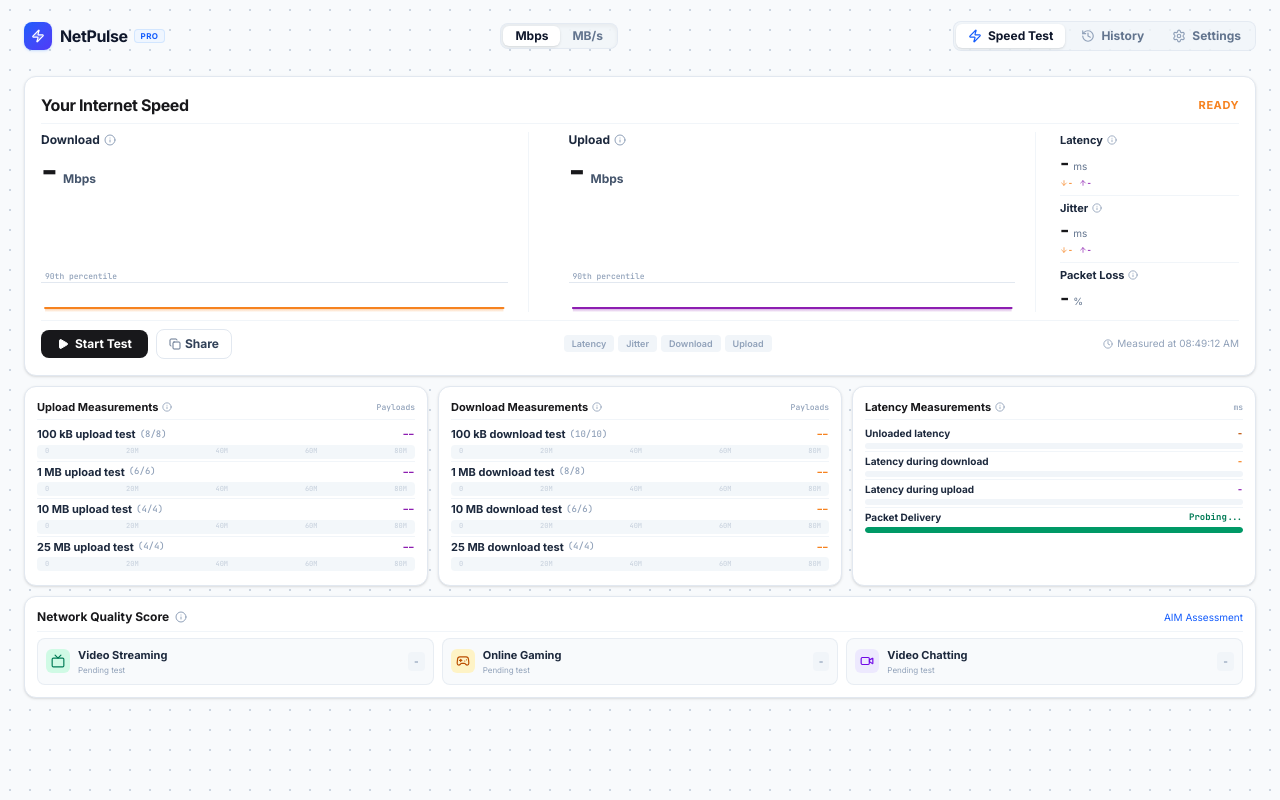
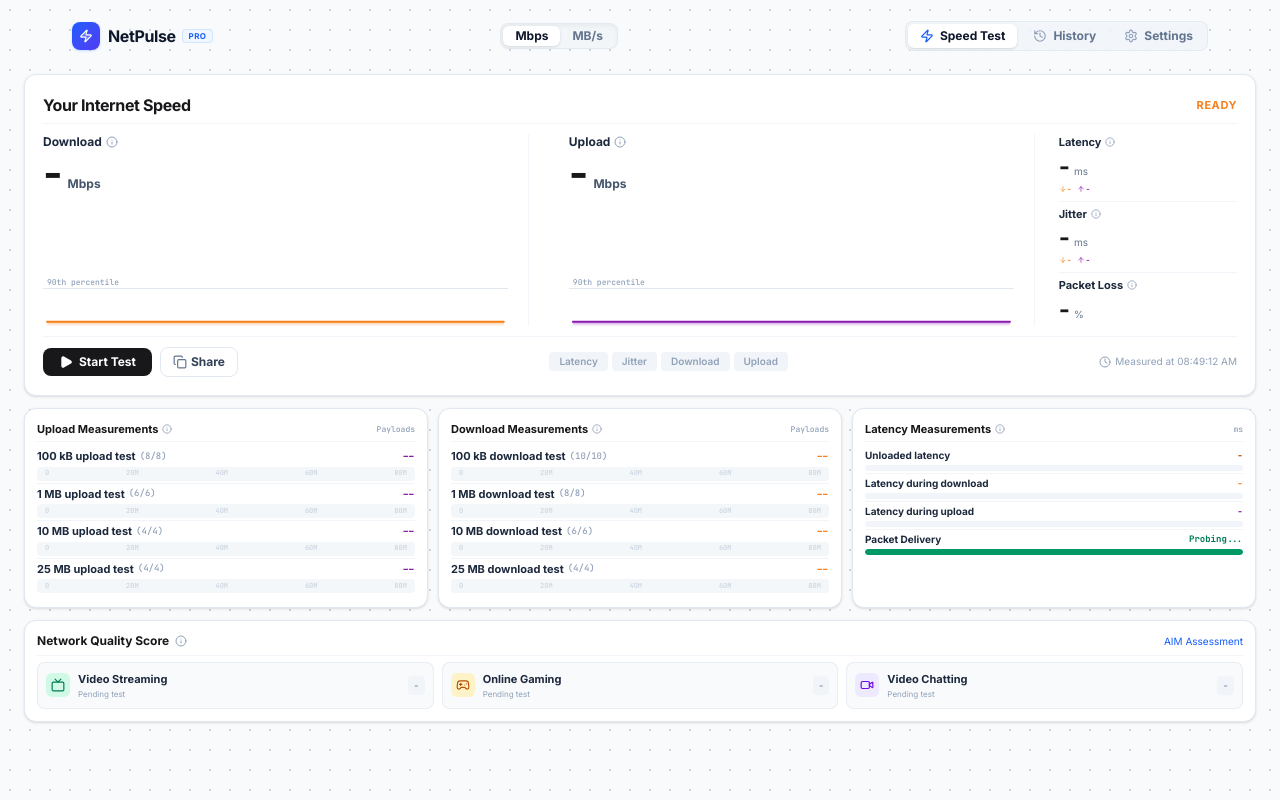
Before and after one commit to Suvesh108/NetPulse, a React (Vite) app: page / in a window 1280 px wide. Built offline with nearby package versions, Linux system fonts and the light colour scheme.

Commit message:
fix: increase height of Your Internet Speed hero console and move navbar items slightly inward from edges

```diff
--- a/src/App.tsx
+++ b/src/App.tsx
@@ -95,9 +95,9 @@ export default function App() {
   return (
     <div className="min-h-screen w-full bg-[#F8FAFC] modern-grid-bg text-[#0F172A] relative flex flex-col font-sans selection:bg-blue-500/10 selection:text-blue-600">
 
-      {/* Clean Transparent Header */}
-      <header className="w-full shrink-0 bg-transparent z-50 pt-2 sm:pt-3 px-4 sm:px-6 transition-all">
-        <div className="w-full max-w-7xl 2xl:max-w-[1600px] mx-auto h-11 sm:h-12 flex items-center justify-between">
+      {/* Clean Transparent Header tucked inward */}
+      <header className="w-full shrink-0 bg-transparent z-50 pt-2.5 sm:pt-3 px-6 sm:px-10 md:px-14 transition-all">
+        <div className="w-full max-w-7xl 2xl:max-w-[1500px] mx-auto h-11 sm:h-12 flex items-center justify-between px-2 sm:px-4">
 
           {/* Brand Logo with Live Status Node */}
           <div className="flex items-center gap-2">
@@ -175,7 +175,7 @@ export default function App() {
       </header>
 
       {/* Main Responsive Content Arena */}
-      <main className="flex-1 flex flex-col items-center justify-start p-3 sm:p-4 md:px-6 relative z-10 w-full max-w-7xl 2xl:max-w-[1600px] mx-auto pb-16 md:pb-4">
+      <main className="flex-1 flex flex-col items-center justify-start p-2.5 sm:p-3.5 md:px-6 relative z-10 w-full max-w-7xl 2xl:max-w-[1500px] mx-auto pb-6 md:pb-4">
         {renderTabContent()}
       </main>
 
--- a/src/components/SpeedTest.tsx
+++ b/src/components/SpeedTest.tsx
@@ -336,7 +336,7 @@ export default function SpeedTest({ settings, onUpdateSettings, onTestComplete,
   };
 
   // Spline Generator for Cloudflare-style Area Charts
-  const generateCloudflareSpline = (history: number[], baseVal: number | null, width = 460, height = 64) => {
+  const generateCloudflareSpline = (history: number[], baseVal: number | null, width = 460, height = 76) => {
     let dataset = history;
     if ((!dataset || dataset.length < 2) && baseVal && baseVal > 0) {
       dataset = [baseVal * 0.35, baseVal * 0.62, baseVal * 0.85, baseVal * 0.94, baseVal, baseVal * 0.91, baseVal * 0.98, baseVal];
@@ -395,8 +395,8 @@ export default function SpeedTest({ settings, onUpdateSettings, onTestComplete,
   const displayDownloadHistory = getDisplayHistory(downloadSpeedHistory, status === 'downloading', elapsedRef.current - 12);
   const displayUploadHistory = getDisplayHistory(uploadSpeedHistory, status === 'uploading', elapsedRef.current - 18);
 
-  const downloadSpline = generateCloudflareSpline(displayDownloadHistory, downloadVal, 460, 64);
-  const uploadSpline = generateCloudflareSpline(displayUploadHistory, uploadVal, 460, 64);
+  const downloadSpline = generateCloudflareSpline(displayDownloadHistory, downloadVal, 460, 76);
+  const uploadSpline = generateCloudflareSpline(displayUploadHistory, uploadVal, 460, 76);
 
   // Network Quality Score Calculations (Only displayed when status === 'completed')
   const effectiveDown = downloadVal !== null ? downloadVal : 0;
@@ -406,26 +406,26 @@ export default function SpeedTest({ settings, onUpdateSettings, onTestComplete,
 
   const getVideoStreamingScore = () => {
     if (status !== 'completed') return { label: '-', color: 'text-slate-400 bg-slate-100', detail: status === 'idle' ? 'Pending test' : 'Calculating...' };
-    if (effectiveDown >= 25) return { label: 'Great', color: 'text-emerald-700 bg-emerald-100/90', detail: '4K Ultra HD' };
+    if (effectiveDown >= 25) return { label: 'Great', color: 'text-emerald-700 bg-emerald-100/90', detail: '4K Ultra HD ready' };
     if (effectiveDown >= 10) return { label: 'Good', color: 'text-teal-700 bg-teal-100/90', detail: '1080p Full HD' };
-    if (effectiveDown >= 4) return { label: 'Average', color: 'text-amber-700 bg-amber-100/90', detail: '720p HD' };
-    return { label: 'Poor', color: 'text-rose-700 bg-rose-100/90', detail: 'Buffering' };
+    if (effectiveDown >= 4) return { label: 'Average', color: 'text-amber-700 bg-amber-100/90', detail: '720p HD playback' };
+    return { label: 'Poor', color: 'text-rose-700 bg-rose-100/90', detail: 'Buffering likely' };
   };
 
   const getOnlineGamingScore = () => {
     if (status !== 'completed') return { label: '-', color: 'text-slate-400 bg-slate-100', detail: status === 'idle' ? 'Pending test' : 'Calculating...' };
-    if (effectivePing > 0 && effectivePing <= 30 && effectiveJitter <= 5) return { label: 'Great', color: 'text-emerald-700 bg-emerald-100/90', detail: 'Ultra-low ping' };
-    if (effectivePing > 0 && effectivePing <= 60 && effectiveJitter <= 15) return { label: 'Good', color: 'text-teal-700 bg-teal-100/90', detail: 'Smooth gaming' };
+    if (effectivePing > 0 && effectivePing <= 30 && effectiveJitter <= 5) return { label: 'Great', color: 'text-emerald-700 bg-emerald-100/90', detail: 'Ultra-low latency' };
+    if (effectivePing > 0 && effectivePing <= 60 && effectiveJitter <= 15) return { label: 'Good', color: 'text-teal-700 bg-teal-100/90', detail: 'Competitive gaming' };
     if (effectivePing > 0 && effectivePing <= 110) return { label: 'Average', color: 'text-amber-700 bg-amber-100/90', detail: 'Casual multiplayer' };
-    return { label: 'Poor', color: 'text-rose-700 bg-rose-100/90', detail: 'High latency' };
+    return { label: 'Poor', color: 'text-rose-700 bg-rose-100/90', detail: 'High latency / jitter' };
   };
 
   const getVideoChattingScore = () => {
     if (status !== 'completed') return { label: '-', color: 'text-slate-400 bg-slate-100', detail: status === 'idle' ? 'Pending test' : 'Calculating...' };
-    if (effectiveUp >= 5 && effectivePing > 0 && effectivePing <= 50) return { label: 'Great', color: 'text-emerald-700 bg-emerald-100/90', detail: 'HD multi-person' };
-    if (effectiveUp >= 2 && effectivePing > 0 && effectivePing <= 90) return { label: 'Good', color: 'text-teal-700 bg-teal-100/90', detail: 'Clear 720p' };
+    if (effectiveUp >= 5 && effectivePing > 0 && effectivePing <= 50) return { label: 'Great', color: 'text-emerald-700 bg-emerald-100/90', detail: 'HD conference calls' };
+    if (effectiveUp >= 2 && effectivePing > 0 && effectivePing <= 90) return { label: 'Good', color: 'text-teal-700 bg-teal-100/90', detail: 'Crystal-clear 720p' };
     if (effectiveUp >= 0.8) return { label: 'Average', color: 'text-amber-700 bg-amber-100/90', detail: 'Standard calls' };
-    return { label: 'Poor', color: 'text-rose-700 bg-rose-100/90', detail: 'Drops likely' };
+    return { label: 'Poor', color: 'text-rose-700 bg-rose-100/90', detail: 'Frequent drops' };
   };
 
   const streamScore = getVideoStreamingScore();
@@ -503,10 +503,10 @@ export default function SpeedTest({ settings, onUpdateSettings, onTestComplete,
   };
 
   return (
-    <div className="w-full flex flex-col items-center gap-2.5 select-none" id="speed-test-section">
+    <div className="w-full flex flex-col items-center gap-2.5 sm:gap-3 select-none" id="speed-test-section">
 
       {/* 1. CLOUDFLARE SPEEDOMETER HERO CONSOLE ("Your Internet Speed") */}
-      <div className="w-full max-w-7xl 2xl:max-w-[1600px] bg-white rounded-xl p-3 sm:p-4 flex flex-col border border-slate-200 shadow-sm" id="dashboard-dial">
+      <div className="w-full max-w-7xl 2xl:max-w-[1500px] bg-white rounded-xl p-3.5 sm:p-4.5 flex flex-col border border-slate-200 shadow-sm" id="dashboard-dial">
 
         {/* Header Title */}
         <div className="flex items-center justify-between pb-1.5 border-b border-slate-100">
@@ -519,7 +519,7 @@ export default function SpeedTest({ settings, onUpdateSettings, onTestComplete,
         </div>
 
         {/* 3-Section Grid: Download | Upload | Telemetry Column */}
-        <div className="grid grid-cols-1 lg:grid-cols-12 gap-5 my-2 items-stretch">
+        <div className="grid grid-cols-1 lg:grid-cols-12 gap-5 my-2.5 items-stretch">
 
           {/* SECTION 1: DOWNLOAD (5 Columns) */}
           <div className="lg:col-span-5 flex flex-col justify-between pr-0 lg:pr-5 lg:border-r lg:border-slate-100">
@@ -529,7 +529,7 @@ export default function SpeedTest({ settings, onUpdateSettings, onTestComplete,
                 <Info className="w-3 h-3 text-slate-400" />
               </div>
               <div className="flex items-baseline gap-1.5">
-                <span id="download-val" className="font-sans text-3xl sm:text-4xl font-bold text-[#18181B] tracking-tight">
+                <span id="download-val" className="font-sans text-4xl sm:text-[42px] font-bold text-[#18181B] tracking-tight leading-none">
                   {downloadVal !== null
                     ? (unit === 'MB/s' ? (downloadVal / 8).toFixed(1) : downloadVal.toFixed(1))
                     : (status === 'downloading'
@@ -541,12 +541,12 @@ export default function SpeedTest({ settings, onUpdateSettings, onTestComplete,
             </div>
 
             {/* Area Spline Waveform */}
-            <div className="relative w-full h-14 sm:h-16 mt-1 flex flex-col justify-end overflow-hidden">
+            <div className="relative w-full h-18 sm:h-20 mt-1.5 flex flex-col justify-end overflow-hidden">
               <div className="absolute inset-x-0 top-1/2 border-b border-slate-200 flex justify-start">
                 <span className="text-[8px] font-mono text-slate-400 -mt-2.5 bg-white px-1">90th percentile</span>
               </div>
 
-              <svg id="download-sparkline" viewBox="0 0 460 64" preserveAspectRatio="none" className="w-full h-full relative z-10 overflow-visible">
+              <svg id="download-sparkline" viewBox="0 0 460 76" preserveAspectRatio="none" className="w-full h-full relative z-10 overflow-visible">
                 <defs>
                   <linearGradient id="cfDownloadGrad" x1="0" y1="0" x2="0" y2="1">
                     <stop offset="0%" stopColor="#F6821F" stopOpacity="0.45" />
@@ -558,11 +558,11 @@ export default function SpeedTest({ settings, onUpdateSettings, onTestComplete,
                 <path d={downloadSpline.stroke} fill="none" stroke="#F6821F" strokeWidth="2" strokeLinecap="round" />
 
                 {downloadSpline.points.map((pt, idx) => (
-                  <circle key={idx} cx={pt.x} cy={pt.y} r="1.8" fill="#F6821F" />
+                  <circle key={idx} cx={pt.x} cy={pt.y} r="2" fill="#F6821F" />
                 ))}
 
                 {downloadSpline.hasData && status === 'downloading' && (
-                  <circle cx={downloadSpline.lastX} cy={downloadSpline.lastY} r="3" fill="#F6821F" stroke="#FFFFFF" strokeWidth="1.5" />
+                  <circle cx={downloadSpline.lastX} cy={downloadSpline.lastY} r="3.5" fill="#F6821F" stroke="#FFFFFF" strokeWidth="1.5" />
                 )}
               </svg>
             </div>
@@ -576,7 +576,7 @@ export default function SpeedTest({ settings, onUpdateSettings, onTestComplete,
                 <Info className="w-3 h-3 text-slate-400" />
               </div>
               <div className="flex items-baseline gap-1.5">
-                <span id="upload-val" className="font-sans text-3xl sm:text-4xl font-bold text-[#18181B] tracking-tight">
+                <span id="upload-val" className="font-sans text-4xl sm:text-[42px] font-bold text-[#18181B] tracking-tight leading-none">
                   {uploadVal !== null
                     ? (unit === 'MB/s' ? (uploadVal / 8).toFixed(1) : uploadVal.toFixed(1))
                     : (status === 'uploading'
@@ -588,12 +588,12 @@ export default function SpeedTest({ settings, onUpdateSettings, onTestComplete,
             </div>
 
             {/* Area Spline Waveform */}
-            <div className="relative w-full h-14 sm:h-16 mt-1 flex flex-col justify-end overflow-hidden">
+            <div className="relative w-full h-18 sm:h-20 mt-1.5 flex flex-col justify-end overflow-hidden">
               <div className="absolute inset-x-0 top-1/2 border-b border-slate-200 flex justify-start">
                 <span className="text-[8px] font-mono text-slate-400 -mt-2.5 bg-white px-1">90th percentile</span>
               </div>
 
-              <svg id="upload-sparkline" viewBox="0 0 460 64" preserveAspectRatio="none" className="w-full h-full relative z-10 overflow-visible">
+              <svg id="upload-sparkline" viewBox="0 0 460 76" preserveAspectRatio="none" className="w-full h-full relative z-10 overflow-visible">
                 <defs>
                   <linearGradient id="cfUploadGrad" x1="0" y1="0" x2="0" y2="1">
                     <stop offset="0%" stopColor="#8D1EB1" stopOpacity="0.45" />
@@ -605,11 +605,11 @@ export default function SpeedTest({ settings, onUpdateSettings, onTestComplete,
                 <path d={uploadSpline.stroke} fill="none" stroke="#8D1EB1" strokeWidth="2" strokeLinecap="round" />
 
                 {uploadSpline.points.map((pt, idx) => (
-                  <circle key={idx} cx={pt.x} cy={pt.y} r="1.8" fill="#8D1EB1" />
+                  <circle key={idx} cx={pt.x} cy={pt.y} r="2" fill="#8D1EB1" />
                 ))}
 
                 {uploadSpline.hasData && status === 'uploading' && (
-                  <circle cx={uploadSpline.lastX} cy={uploadSpline.lastY} r="3" fill="#8D1EB1" stroke="#FFFFFF" strokeWidth="1.5" />
+                  <circle cx={uploadSpline.lastX} cy={uploadSpline.lastY} r="3.5" fill="#8D1EB1" stroke="#FFFFFF" strokeWidth="1.5" />
                 )}
               </svg>
             </div>
@@ -625,7 +625,7 @@ export default function SpeedTest({ settings, onUpdateSettings, onTestComplete,
                 <Info className="w-2.5 h-2.5 text-slate-400" />
               </div>
               <div className="flex items-baseline gap-1">
-                <span id="ping-val" className="font-sans text-xl font-bold text-[#18181B]">
+                <span id="ping-val" className="font-sans text-2xl font-bold text-[#18181B]">
                   {pingVal !== null ? pingVal : '-'}
                 </span>
                 <span className="text-[10px] font-medium text-slate-500">ms</span>
@@ -647,7 +647,7 @@ export default function SpeedTest({ settings, onUpdateSettings, onTestComplete,
                 <Info className="w-2.5 h-2.5 text-slate-400" />
               </div>
               <div className="flex items-baseline gap-1">
-                <span id="jitter-val" className="font-sans text-xl font-bold text-[#18181B]">
+                <span id="jitter-val" className="font-sans text-2xl font-bold text-[#18181B]">
                   {jitterVal !== null ? jitterVal : '-'}
                 </span>
                 <span className="text-[10px] font-medium text-slate-500">ms</span>
@@ -669,7 +669,7 @@ export default function SpeedTest({ settings, onUpdateSettings, onTestComplete,
                 <Info className="w-2.5 h-2.5 text-slate-400" />
               </div>
               <div className="flex items-baseline gap-1">
-                <span id="packet-loss-val" className="font-sans text-xl font-bold text-[#18181B]">
+                <span id="packet-loss-val" className="font-sans text-2xl font-bold text-[#18181B]">
                   {packetLossVal !== null ? packetLossVal.toFixed(1) : (status === 'idle' ? '-' : '0.0')}
                 </span>
                 <span className="text-[10px] font-medium text-slate-500">%</span>
@@ -681,7 +681,7 @@ export default function SpeedTest({ settings, onUpdateSettings, onTestComplete,
         </div>
 
         {/* Action Buttons & Phase Indicator */}
-        <div className="flex flex-col sm:flex-row items-center justify-between pt-2 border-t border-slate-100 gap-2">
+        <div className="flex flex-col sm:flex-row items-center justify-between pt-2.5 border-t border-slate-100 gap-2">
 
           <div className="flex items-center gap-2 w-full sm:w-auto">
             <button
@@ -696,12 +696,12 @@ export default function SpeedTest({ settings, onUpdateSettings, onTestComplete,
             >
               {status === 'completed' ? (
                 <>
-                  <RotateCcw className="w-3 h-3" />
+                  <RotateCcw className="w-3.5 h-3.5" />
                   <span>Retest</span>
                 </>
               ) : (
                 <>
-                  <Play className="w-3 h-3 fill-current" />
+                  <Play className="w-3.5 h-3.5 fill-current" />
                   <span>{status === 'idle' ? 'Start Test' : 'Testing...'}</span>
                 </>
               )}
@@ -711,7 +711,7 @@ export default function SpeedTest({ settings, onUpdateSettings, onTestComplete,
               onClick={handleCopyLink}
               className="px-3 py-1.5 rounded-lg bg-white hover:bg-slate-50 text-slate-700 text-xs font-bold border border-slate-200 transition-all flex items-center justify-center gap-1 cursor-pointer"
             >
-              {copiedLink ? <Check className="w-3 h-3 text-emerald-600" /> : <Copy className="w-3 h-3 text-slate-500" />}
+              {copiedLink ? <Check className="w-3.5 h-3.5 text-emerald-600" /> : <Copy className="w-3.5 h-3.5 text-slate-500" />}
               <span>{copiedLink ? 'Copied' : 'Share'}</span>
             </button>
           </div>
@@ -726,7 +726,7 @@ export default function SpeedTest({ settings, onUpdateSettings, onTestComplete,
               return (
                 <div
                   key={phaseName}
-                  className={`px-2 py-0.5 text-[9px] font-semibold rounded transition-colors ${
+                  className={`px-2.5 py-0.5 text-[10px] font-semibold rounded transition-colors ${
                     isCurrent ? 'bg-[#F6821F] text-white font-bold' : (isPassed ? 'bg-slate-800 text-white' : 'bg-slate-100 text-slate-400')
                   }`}
                 >
@@ -737,7 +737,7 @@ export default function SpeedTest({ settings, onUpdateSettings, onTestComplete,
           </div>
 
           <div className="flex items-center gap-1 text-[10px] text-slate-400 font-medium">
-            <Clock className="w-2.5 h-2.5 text-slate-400" />
+            <Clock className="w-3 h-3 text-slate-400" />
             <span>Measured at {measuredTime || new Date().toLocaleTimeString([], { hour: '2-digit', minute: '2-digit', second: '2-digit' })}</span>
           </div>
 
@@ -746,7 +746,7 @@ export default function SpeedTest({ settings, onUpdateSettings, onTestComplete,
       </div>
 
       {/* 2. DETAILED MEASUREMENT BREAKDOWNS (3 Columns) */}
-      <div className="w-full max-w-7xl 2xl:max-w-[1600px] grid grid-cols-1 md:grid-cols-3 gap-2.5">
+      <div className="w-full max-w-7xl 2xl:max-w-[1500px] grid grid-cols-1 md:grid-cols-3 gap-2.5">
 
         {/* COLUMN 1: UPLOAD MEASUREMENTS */}
         <div className="bg-white rounded-xl p-2.5 sm:p-3 border border-slate-200 shadow-sm flex flex-col justify-between">
@@ -839,7 +839,7 @@ export default function SpeedTest({ settings, onUpdateSettings, onTestComplete,
               <div className="flex items-center justify-between text-[10px]">
                 <span className="font-bold text-slate-800">Packet Delivery</span>
                 <span className="font-mono text-[9px] font-bold text-emerald-700">
-                  {packetLossVal !== null ? `${(100 - packetLossVal).toFixed(1)}% (${packetLossVal.toFixed(1)}% loss)` : 'Probing...'}
+                  {packetLossVal !== null ? `${(100 - packetLossVal).toFixed(1)}% (${packetLossVal.toFixed(1)}% drop)` : 'Probing...'}
                 </span>
               </div>
               <div className="w-full bg-slate-100 rounded-full h-1.5 overflow-hidden">
@@ -857,7 +857,7 @@ export default function SpeedTest({ settings, onUpdateSettings, onTestComplete,
       </div>
 
       {/* 3. NETWORK QUALITY SCORE STRIP (At Bottom) */}
-      <div className="w-full max-w-7xl 2xl:max-w-[1600px] bg-white rounded-xl p-2.5 sm:p-3 border border-slate-200 shadow-sm">
+      <div className="w-full max-w-7xl 2xl:max-w-[1500px] bg-white rounded-xl p-2.5 sm:p-3 border border-slate-200 shadow-sm">
         <div className="flex items-center justify-between pb-1.5 border-b border-slate-100 mb-1.5">
           <div className="flex items-center gap-1.5">
             <h3 className="text-xs font-bold text-[#18181B]">Network Quality Score</h3>
```
